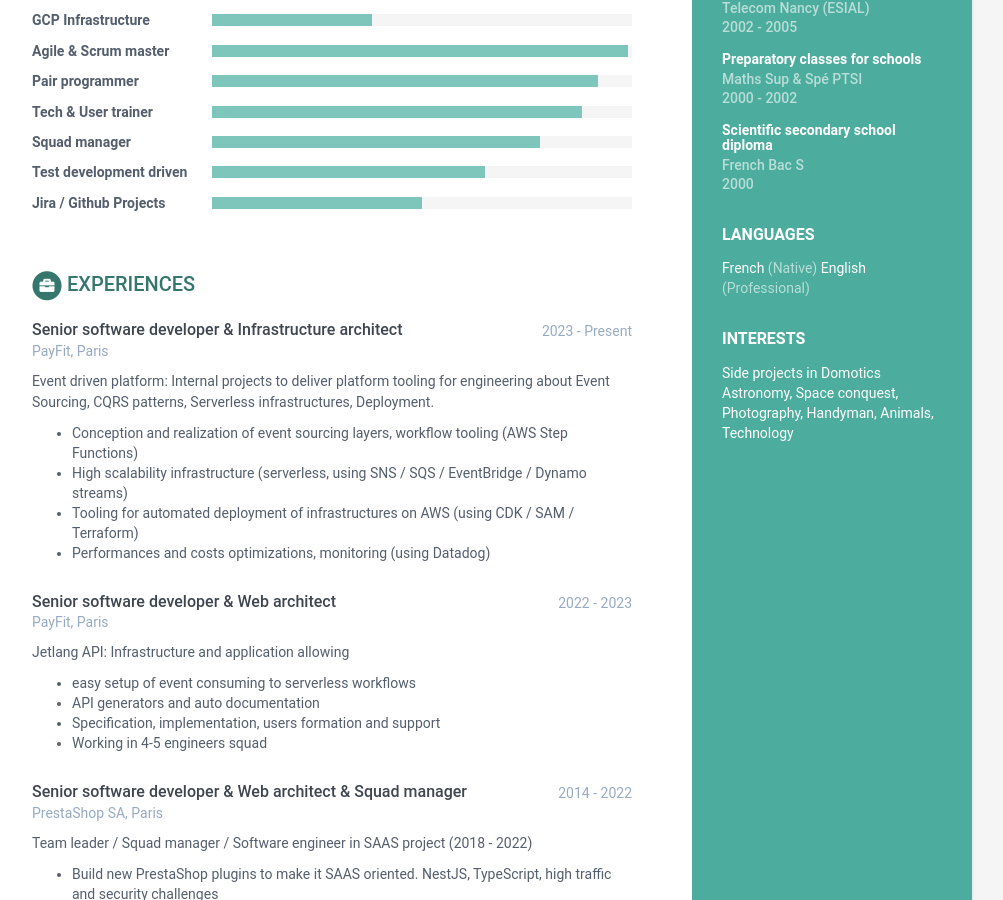
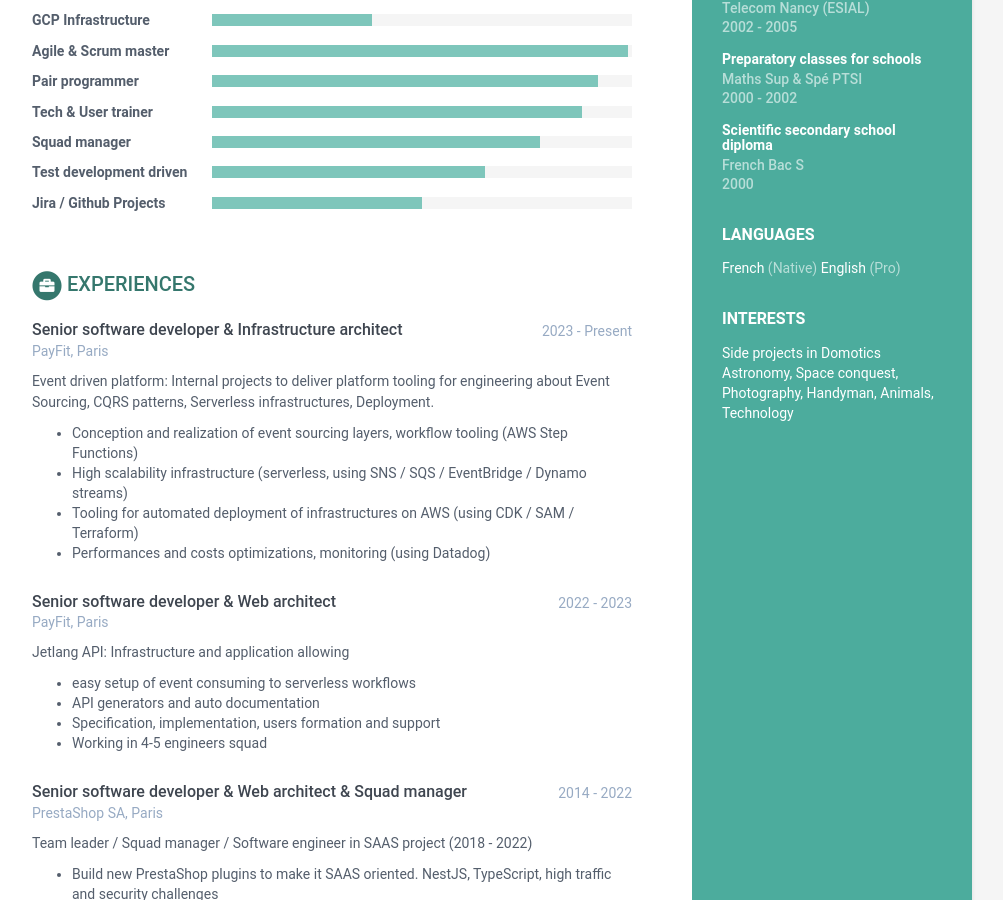
Before and after one commit to gxapplications/gxapplications, a Jekyll site: the page built from index.html, in a window 1280 px wide and 900 px high, scrolled down 554 px. Shown: the whole window, without its empty margins (168-1171 px from the left). Built offline with Jekyll 4.4.1, drawn with Linux system fonts in a browser that asks for light colours.

Commit message:
Update data.yml

```diff
--- a/_data/data.yml
+++ b/_data/data.yml
@@ -29,7 +29,7 @@ sidebar:
         level: Native
 
       - idiom: English
-        level: Professional
+        level: Pro
 
     interests:
       - item: Side projects in Domotics
```
